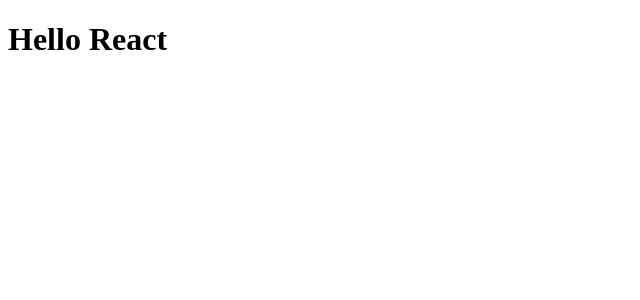
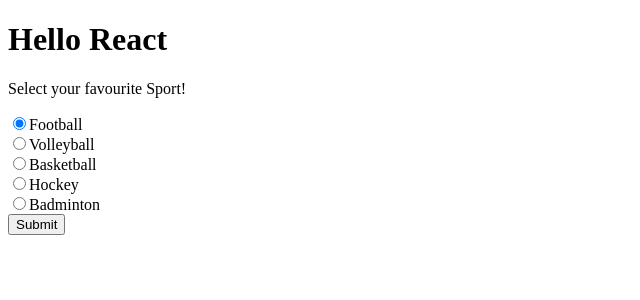
Before and after one commit to FatimahHaruna/REACT, a React (Vite) app: page / in a window 1280 px wide. Shown: the top 300 px of the page, without its empty margins (0-640 px from the left). Built offline with nearby package versions, Linux system fonts and the light colour scheme.

Commit message:
Learning how to work with radio buttons in React

```diff
--- a/src/main.jsx
+++ b/src/main.jsx
@@ -1,8 +1,12 @@
 import { createRoot } from "react-dom/client"
 import Hello from "./App"
+import Sport from "./radio"
 
 const root = createRoot(document.getElementById("root"))
 
 root.render(
-  <Hello />
+  <>
+    <Hello />
+    <Sport />
+  </>
 )
--- /dev/null
+++ b/src/radio.jsx
@@ -0,0 +1,77 @@
+import { useState } from 'react';
+
+function Sport() {
+    const [sport, setSport] = useState('Football');
+
+    const handleChange = (event) => {
+        setSport(event.target.value);
+    }
+
+    const handleSubmit = (event) => {
+        event.preventDefault();
+        alert(`Your favorite sport is: ${sport}`);
+    }
+
+    return (
+        <form onSubmit={handleSubmit}>
+            <p>Select your favourite Sport!</p>
+            <label>
+                <input
+                    type='radio'
+                    name='sport'
+                    value='Football'
+                    checked={sport === 'Football'}
+                    onChange={handleChange}
+                />
+                Football
+            </label>
+            <br/>
+            <label>
+                <input
+                    type='radio'
+                    name='sport'
+                    value='Volleyball'
+                    checked={sport === 'Volleyball'}
+                    onChange={handleChange}
+                />
+                Volleyball
+            </label>
+            <br/>
+            <label>
+                <input
+                    type='radio'
+                    name='sport'
+                    value='Basketball'
+                    checked={sport === 'Basketball'}
+                    onChange={handleChange}
+                />
+                Basketball
+            </label>
+            <br/>
+            <label>
+                <input
+                    type='radio'
+                    name='sport'
+                    value='Hockey'
+                    checked={sport === 'Hockey'}
+                    onChange={handleChange}
+                />
+                Hockey
+            </label>
+            <br/>
+            <label>
+                <input
+                    type='radio'
+                    name='sport'
+                    value='Badminton'
+                    checked={sport === 'Badminton'}
+                    onChange={handleChange}
+                />
+                Badminton
+            </label>
+            <br/>
+            <button type='submit'>Submit</button>
+        </form>
+    )
+};
+export default Sport;
```
